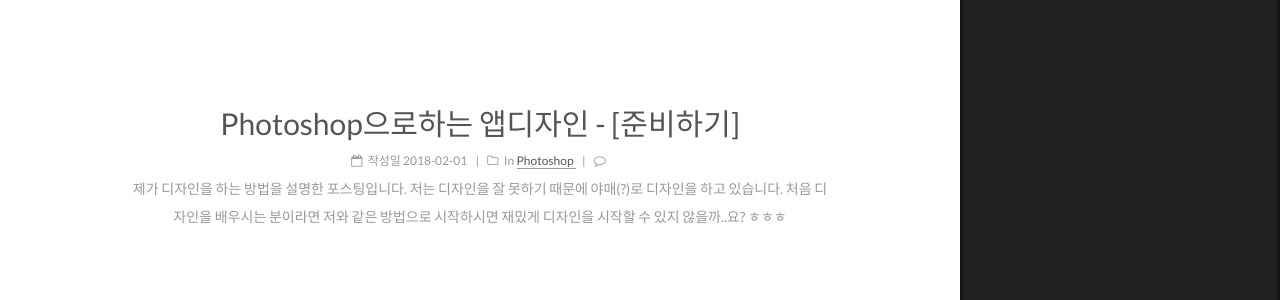
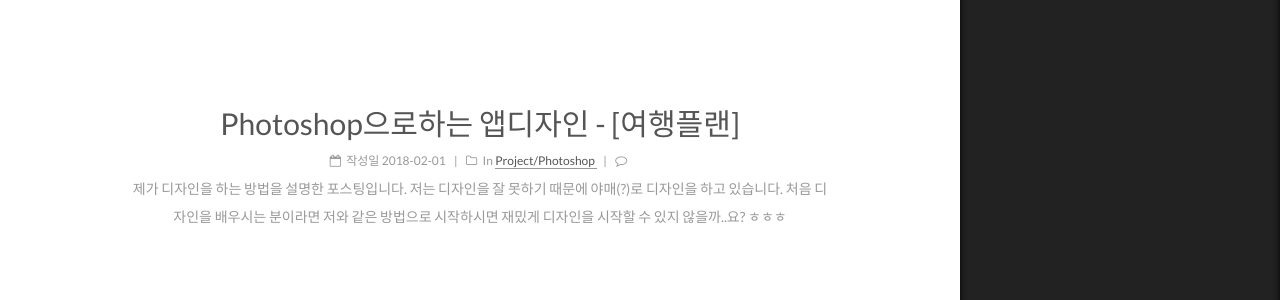
Before and after one commit to wkddnjset/wkddnjset.github.io, a Jekyll site: the page built from _posts/2018-02-01-Phtoshop으로-하는-앱디자인-[여행플랜].md, in a window 1280 px wide and 1295 px high. Shown: the part 279-579 px from the top of the window. Built offline with Jekyll 4.4.1, drawn with Linux system fonts in a browser that asks for light colours; comment, search, counter and statistics services are not loaded.

Commit message:
2018-02-01

```diff
--- a/_posts/2018-02-01-Phtoshop으로-하는-앱디자인-[여행플랜].md
+++ b/_posts/2018-02-01-Phtoshop으로-하는-앱디자인-[여행플랜].md
@@ -1,9 +1,9 @@
 ---
-title: Photoshop으로하는 앱디자인 - [준비하기]
+title: Photoshop으로하는 앱디자인 - [여행플랜]
 comments: true
 description: 제가 디자인을 하는 방법을 설명한 포스팅입니다. 저는 디자인을 잘 못하기 때문에 야매(?)로 디자인을 하고 있습니다. 처음 디자인을 배우시는 분이라면 저와 같은 방법으로 시작하시면 재밌게 디자인을 시작할 수 있지 않을까..요? ㅎㅎㅎ
 categories:
- - Photoshop
+ - Project/Photoshop
 tags: photoshop, tutorial
 ---
 
```
